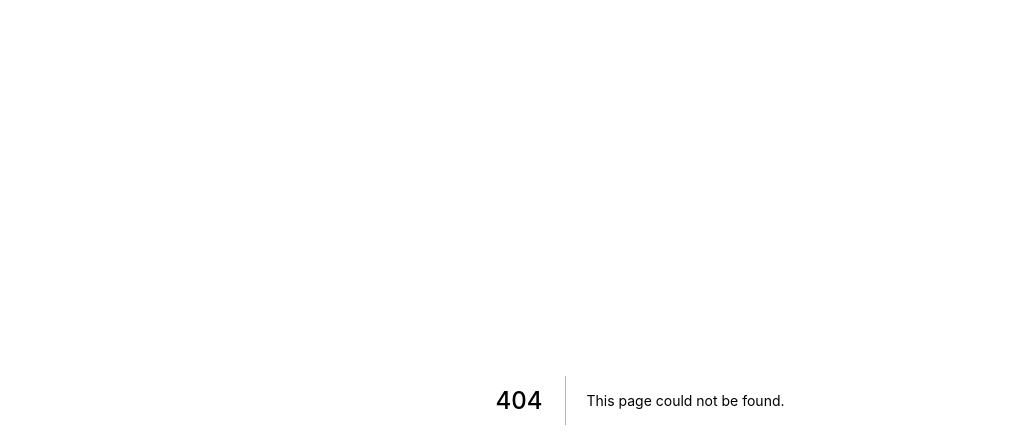
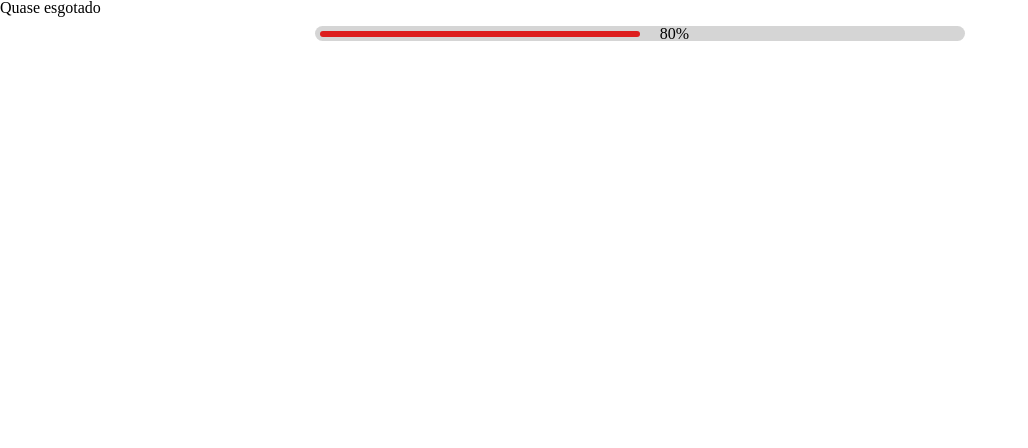
Before and after one commit to bolodissenoura/rifa-na-veia, a Next.js app: page /components/ProgressBar in a window 1280 px wide. Before the commit this address had no page. Shown: the top 448 px of the page, without its empty margins (0-1028 px from the left). Built offline with nearby package versions, Linux system fonts and the light colour scheme.

Commit message:
:lipstick: Progress Bar adicionado

```diff
--- /dev/null
+++ b/pages/components/ProgressBar/index.jsx
@@ -0,0 +1,64 @@
+import styled from 'styled-components';
+
+const ElementProgressBar = styled.div`
+    .progress {
+  background-color: #8a8a8a5c;
+  justify-content: flex-start;
+  border-radius: 100px;
+  align-items: center;
+  margin-left:auto;
+  margin-right:auto;
+  position: relative;
+  padding: 0 5px;
+  display: flex;
+  height: 15px;
+  width: 50%;
+}
+
+.progress-value {
+  animation: load 15s normal forwards;
+  box-shadow: 0 10px 40px -10px #fff;
+  border-radius: 100px;
+  background-color: #dd1d1d;
+  height: 6px;
+  width: 0;
+}
+
+@keyframes load {
+  0% { width: 0; }
+  100% { width: 60%; }
+}
+h2{
+    padding-bottom: 10px;
+}
+span{
+    padding-left: 20px;
+}
+
+`
+
+
+
+
+
+export default function ProgressBar() {
+
+    return (
+        <>
+            <ElementProgressBar>
+
+                <h2>Quase esgotado</h2>
+                <div class="progress">
+                    <div class="progress-value"></div>
+                    <p><span>80%</span></p>
+                </div>
+
+
+
+
+
+
+            </ElementProgressBar>
+        </>
+    )
+}
```
Also changed, not shown: pages/components/Card/index.jsx (+15 -2 lines).
